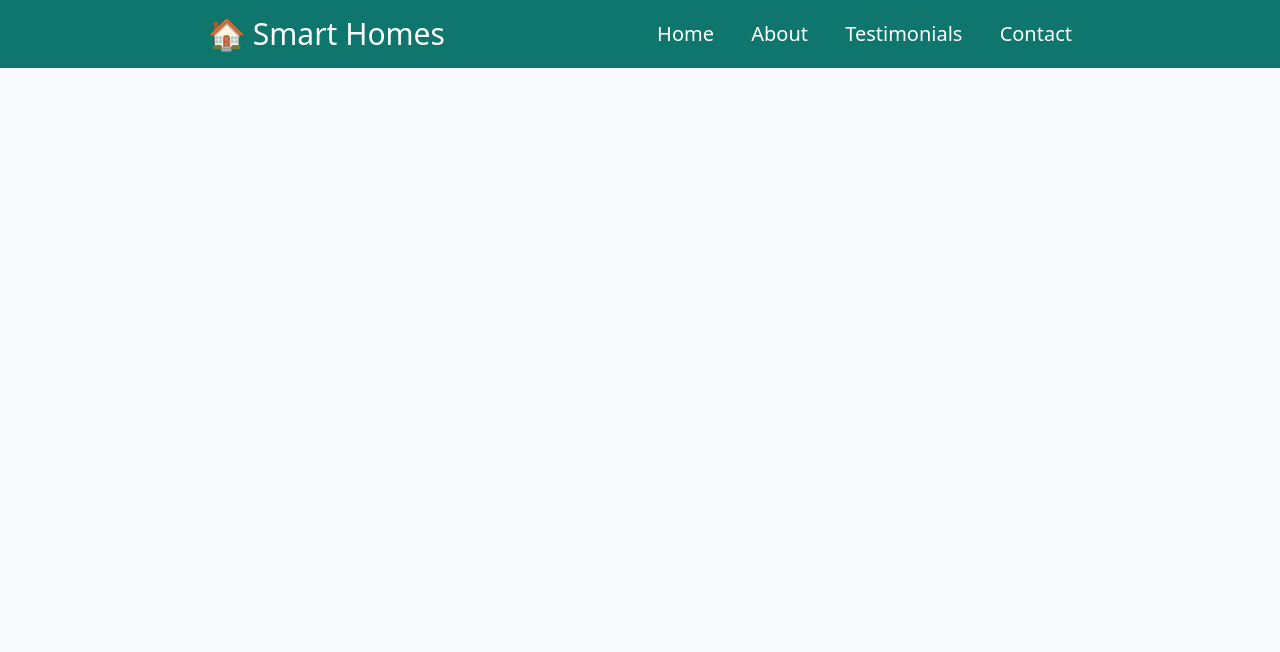
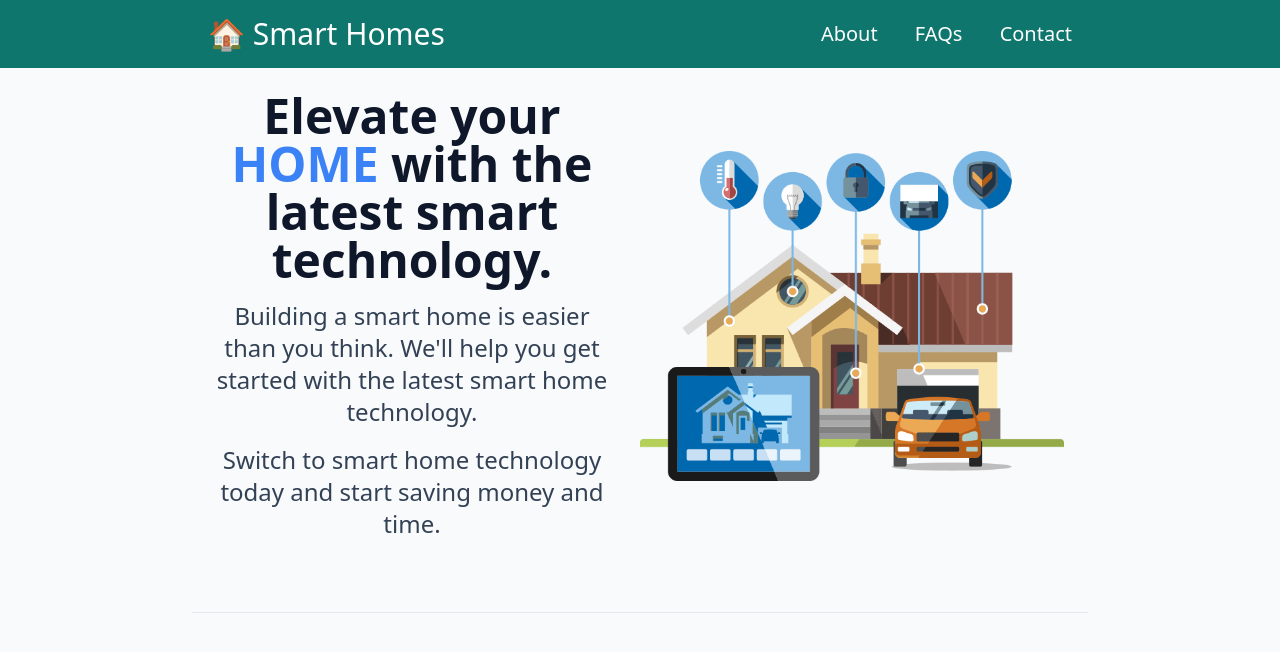
Before and after one commit to jtm2021/Smart-Homes, a website: page build/index.html in a window 1280 px wide. Drawn offline with Linux system fonts and the light colour scheme.

Commit message:
Add hero image

```diff
--- a/build/index.html
+++ b/build/index.html
@@ -18,13 +18,31 @@
                     &#9776;
                 </button>
                 <nav class="hidden sm:block space-x-8 text-xl" aria-label="main">
-                    <a href="#" class="hover:opacity-90">Home</a>
-                    <a href="#" class="hover:opacity-90">About</a>
-                    <a href="#" class="hover:opacity-90">Testimonials</a>
-                    <a href="#" class="hover:opacity-90">Contact</a>
+                    <a href="#about" class="hover:opacity-90">About</a>
+                    <a href="#faqs" class="hover:opacity-90">FAQs</a>
+                    <a href="#contact" class="hover:opacity-90">Contact</a>
                 </nav>
             </div>
         </section>
     </header>
+    <main class="max-w-4xl mx-auto">
+        <section id="hero" class="flex flex-col-reverse justify-center sm:flex-row p-6 items-center gap-8 mb-12 scroll-mt-40">
+            <article class="sm:w-1/2">
+                <h2 class="max-w-md text-4xl font-bold text-center sm:text-5xl text-slate-900 dark:text-white">
+                    Elevate your <span class="text-blue-500 dark:text-blue-500">HOME</span> with the latest smart technology.
+                </h2>
+                <p class="max-w-md text-2xl mt-4 text-center text-slate-700 dark:text-slate-400">
+                    Building a smart home is easier than you think. We'll help you get started with the latest smart home technology.
+                </p>
+                <p class="max-w-md text-2xl mt-4 text-center text-slate-700 dark:text-slate-400">
+                    Switch to smart home technology today and start saving money and time.
+                </p>
+            </article>
+            <img class="w-1/2" src="./img/pngfind.com-home-images-png-119307.png" alt="Modern homes">
+        </section>
+
+        <hr class="mx-auto bg-black dark:bg-white">
+
+    </main>
 </body>
 </html>
```
Also changed, not shown: build/css/style.css.
